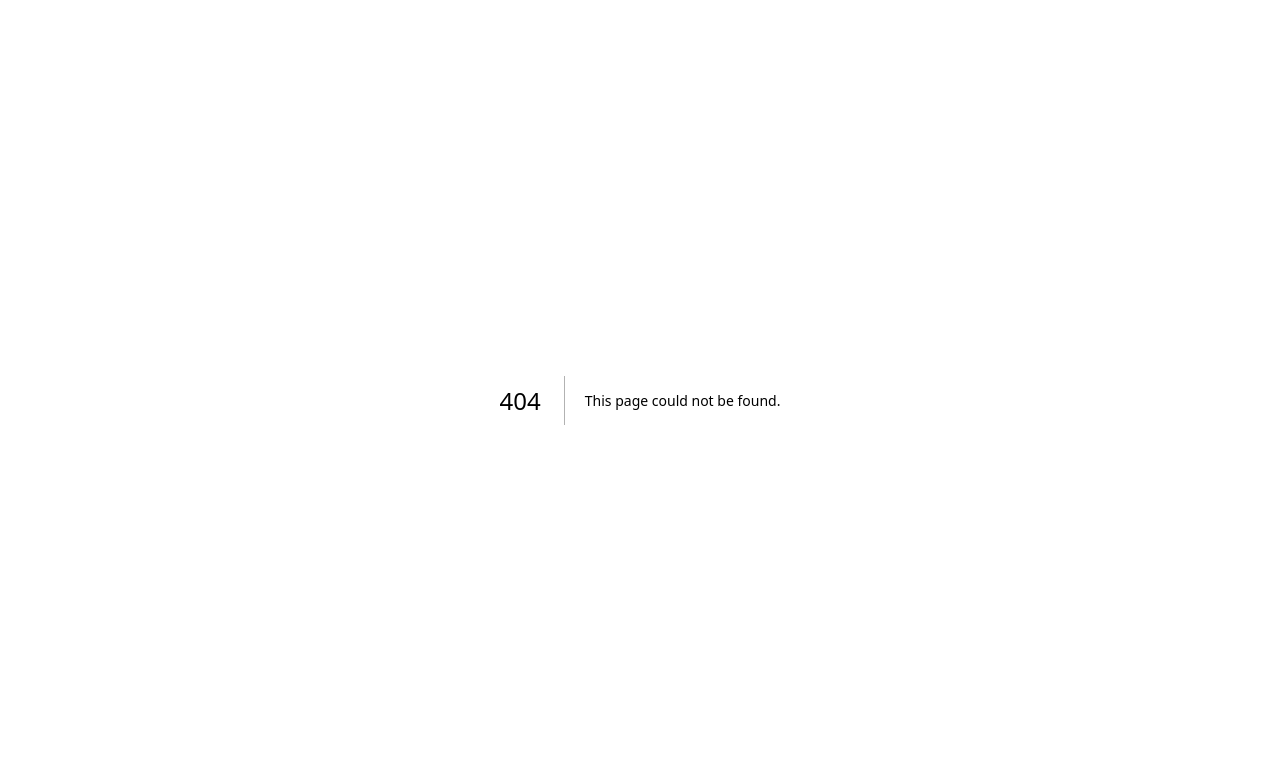
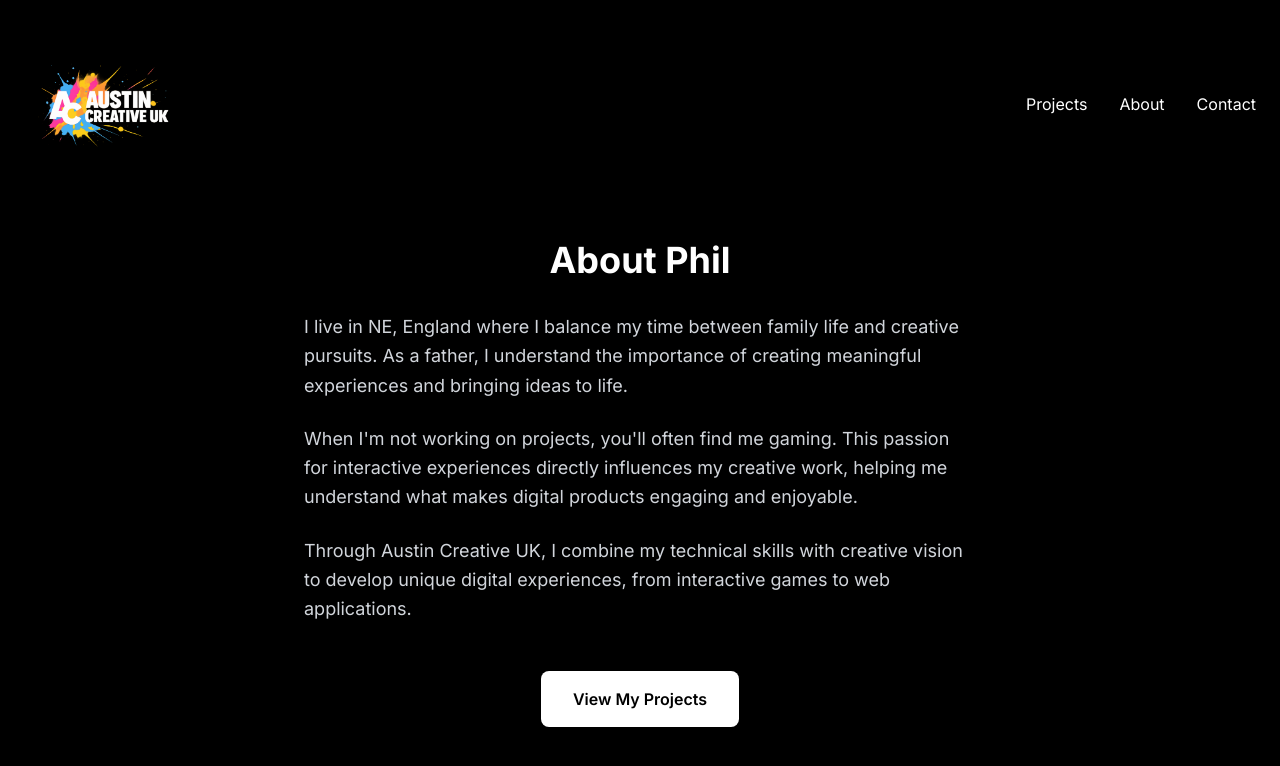
Before and after one commit to NitsuaFox/austincreative-website, a Next.js app: page /about in a window 1280 px wide. Before the commit this address had no page. Shown: the top 766 px of the page. Built offline with nearby package versions, Linux system fonts and the light colour scheme.

Commit message:
Add About page with personal info and Island Maths game to project list

```diff
--- /dev/null
+++ b/src/app/about/page.tsx
@@ -0,0 +1,69 @@
+import Image from 'next/image'
+import Link from 'next/link'
+
+export default function About() {
+  return (
+    <main className="min-h-screen bg-black">
+      {/* Hero Navigation Bar */}
+      <nav className="flex items-center justify-between p-6 max-w-7xl mx-auto">
+        {/* Logo - Left */}
+        <Link href="/">
+          <div className="w-40 h-40 relative cursor-pointer">
+            <Image
+              src="/logo7.png"
+              alt="Austin Creative Logo"
+              fill
+              className="object-contain"
+              priority
+            />
+          </div>
+        </Link>
+
+        {/* Menu - Right */}
+        <div className="flex space-x-8">
+          <Link href="/#projects" className="text-white hover:text-gray-400 transition-colors">Projects</Link>
+          <Link href="/about" className="text-white hover:text-gray-400 transition-colors">About</Link>
+          <Link href="/#contact" className="text-white hover:text-gray-400 transition-colors">Contact</Link>
+        </div>
+      </nav>
+
+      {/* Content */}
+      <div className="p-8 max-w-4xl mx-auto">
+        {/* About Content */}
+        <div className="text-center mb-12">
+          <h1 className="text-4xl font-bold text-white mb-8">
+            About Phil
+          </h1>
+
+          <div className="text-left max-w-2xl mx-auto space-y-6">
+            <p className="text-lg text-gray-300 leading-relaxed">
+              I live in NE, England where I balance my time between family life and creative pursuits.
+              As a father, I understand the importance of creating meaningful experiences and bringing
+              ideas to life.
+            </p>
+
+            <p className="text-lg text-gray-300 leading-relaxed">
+              When I&apos;m not working on projects, you&apos;ll often find me gaming. This passion for
+              interactive experiences directly influences my creative work, helping me understand what
+              makes digital products engaging and enjoyable.
+            </p>
+
+            <p className="text-lg text-gray-300 leading-relaxed">
+              Through Austin Creative UK, I combine my technical skills with creative vision to
+              develop unique digital experiences, from interactive games to web applications.
+            </p>
+          </div>
+
+          <div className="mt-12">
+            <Link
+              href="/#projects"
+              className="bg-white text-black px-8 py-4 rounded-lg hover:bg-gray-200 transition-colors font-semibold inline-block"
+            >
+              View My Projects
+            </Link>
+          </div>
+        </div>
+      </div>
+    </main>
+  )
+}
--- a/src/app/page.tsx
+++ b/src/app/page.tsx
@@ -20,7 +20,7 @@ export default function Home() {
         {/* Menu - Right */}
         <div className="flex space-x-8">
           <a href="#projects" className="text-white hover:text-gray-400 transition-colors">Projects</a>
-          <a href="#about" className="text-white hover:text-gray-400 transition-colors">About</a>
+          <a href="/about" className="text-white hover:text-gray-400 transition-colors">About</a>
           <a href="#contact" className="text-white hover:text-gray-400 transition-colors">Contact</a>
         </div>
       </nav>
@@ -81,6 +81,23 @@ export default function Home() {
             </div>
           </div>
 
+          <div className="hidden md:grid grid-cols-5 gap-4 p-4 border-b border-gray-700">
+            <div className="font-semibold text-white">Island Maths</div>
+            <div className="text-gray-400">Game</div>
+            <div className="text-gray-400">Educational math game</div>
+            <div className="text-gray-400">June 2023</div>
+            <div>
+              <a
+                href="https://philipaustin.itch.io/island-maths"
+                target="_blank"
+                rel="noopener noreferrer"
+                className="text-white hover:text-gray-400 transition-colors"
+              >
+                Visit →
+              </a>
+            </div>
+          </div>
+
           {/* Mobile Layout */}
           <div className="md:hidden grid grid-cols-4 gap-4 p-4 border-b border-gray-700">
             <div className="font-semibold text-white">Blockfall</div>
@@ -89,6 +106,22 @@ export default function Home() {
             <div>
               <a
                 href="https://blockfall.austincreative.uk"
+                target="_blank"
+                rel="noopener noreferrer"
+                className="text-white hover:text-gray-400 transition-colors"
+              >
+                Visit →
+              </a>
+            </div>
+          </div>
+
+          <div className="md:hidden grid grid-cols-4 gap-4 p-4 border-b border-gray-700">
+            <div className="font-semibold text-white">Island Maths</div>
+            <div className="text-gray-400">Game</div>
+            <div className="text-gray-400 text-sm">June 2023</div>
+            <div>
+              <a
+                href="https://philipaustin.itch.io/island-maths"
                 target="_blank"
                 rel="noopener noreferrer"
                 className="text-white hover:text-gray-400 transition-colors"
```
